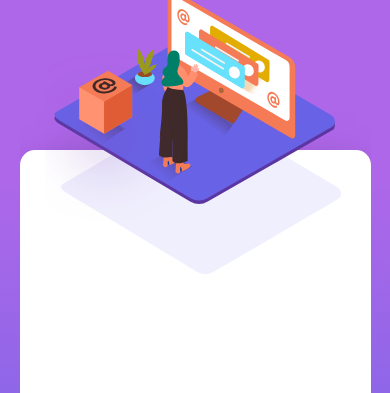
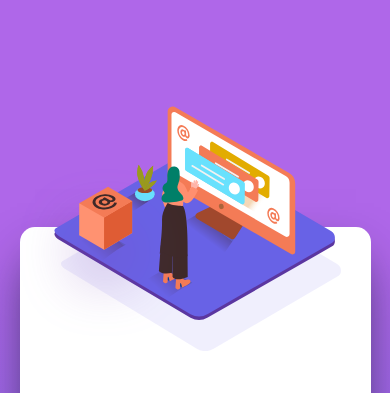
Before and after one commit to marwan-elgendy/FAQ-CARD, a plain HTML site: page index.html in a window 390 px wide. Shown: the top 393 px of the page. Drawn offline with Linux system fonts and the light colour scheme.

Commit message:
done without readme

```diff
--- a/index.html
+++ b/index.html
@@ -34,7 +34,7 @@
                           <input type="radio" id="rd2" name="rd">
                           <label class="tab-label" for="rd2">What is the maximum file upload size?</label>
                             <div class="tab-content">
-                                Lorem ipsum dolor, sit amet consectetur adipisicing elit. Nihil, aut.
+                                No more than 2GB. All files in your acconut must fit your allotted storage space.
                             </div>
                         </div>
                         <div class="tab">
--- a/scss/_accordion.scss
+++ b/scss/_accordion.scss
@@ -17,7 +17,7 @@ input {
     width: 90%;
     color: $very-grey-blue;
     overflow: hidden;
-    @include media("screen", "<=phone"){
+    @include media("screen", "<=tablet"){
 
       padding: 1em;
       padding-bottom: 0px;
--- a/scss/main.scss
+++ b/scss/main.scss
@@ -16,19 +16,20 @@ body{
     overflow: hidden;
     font-family: 'Kumbh Sans', sans-serif;
     font-size: 100%;
+    @include media("screen", "<=tablet"){
+        height: 150vh;
+        overflow-y: auto;
+    }
 
 }
 .container{
-    @include media("screen", "<=tablet"){
-        overflow-y: auto;
-    }
+
     .card{
         display: flex;
         flex-direction: row;
         flex-wrap: wrap;
         width: 65vw;
         background-color: #ffffff;
-        // background:white url(/images/bg-pattern-desktop.svg) no-repeat -250px -170px fixed;
         height: 70vh;
         border-radius: 15px;
         box-shadow: 0px 22px 50px -15px hsl(238, 29%, 16%);
@@ -39,41 +40,16 @@ body{
         }
         @include media("screen", "<=tablet"){
             flex-direction: column;
+            margin-top: 200px;
         }
         @include media("screen", "<=phone"){
-            margin-top: 200px;
+            margin-top: 100px;
+            height: 110vh;
         }
         &__image{
             flex: 3;
             @include media("screen", "<=tablet"){
                 flex: 1;
-            }
-        }
-        &__image:after{
-            order: 0;
-            content: "";
-            background: url(/images/bg-pattern-desktop.svg) no-repeat -250px -170px fixed;
-            width: 100%;
-            max-width: 200%;
-            height: 100vh;
-            position: absolute;
-            background-repeat: no-repeat;
-            left: -8.5%;
-            top: -10%;
-            z-index: 1;
-            clip: rect(7vh, auto, auto, 5.5vw);
-            @include media("screen","<=desktop"){
-                background: url(/images/bg-pattern-desktop.svg) no-repeat -450px -200px fixed;
-                clip: rect(8vh, auto, auto, 6.5vw);
-            }
-            @include media("screen", "<=phone"){
-                background: url(/images/bg-pattern-mobile.svg) no-repeat;
-                width: 80%;
-                background-size: contain;
-                position: absolute;
-                left: 41px;
-                top: 3px;
-                clip: auto;
             }
         }
         &__image img{
@@ -87,16 +63,58 @@ body{
             z-index: 2;
             clip: rect(auto, auto, auto, 5.5vw);
             @include media("screen", "<=desktop"){
-                width: 60%;
-                left: -8.2%;
+                width: 56%;
+                left: -7.2%;
                 clip: rect(auto, auto, auto, 6.5vw);
+            }
+            @include media("screen", "<=tablet"){
+                width: 75%;
+                left: 8%;
+                top: -27vw;
+                clip: auto;
             }
             @include media("screen", "<=phone"){
                 width: 90%;
                 left: 0;
-                top: -19vh;
+                top: -31vw;
             }
 
+        }
+        &__image:after{
+            order: 0;
+            content: "";
+            background: url(/images/bg-pattern-desktop.svg) no-repeat -454px -238px;
+            width: 100%;
+            max-width: 200%;
+            height: 100vh;
+            position: absolute;
+            background-repeat: no-repeat;
+            left: -8.5%;
+            top: -10%;
+            z-index: 1;
+            clip: rect(7vh, auto, auto, 5.5vw);
+            @include media("screen","<=desktop"){
+                background: url(/images/bg-pattern-desktop.svg) no-repeat -450px -200px ;
+                clip: rect(8vh, auto, auto, 6.5vw);
+            }
+            @include media("screen", "<=tablet"){
+                background: url(/images/bg-pattern-mobile.svg) no-repeat;
+                width: 68%;
+                background-size: contain;
+                position: absolute;
+                left: 14%;
+                top: -2%;
+                clip: auto;
+            }
+            @include media("screen", "<=phone"){
+                background: url(/images/bg-pattern-mobile.svg) no-repeat;
+                width: 80%;
+                background-size: contain;
+                position: absolute;
+                left: 41px;
+                top: 3px;
+                clip: auto;
+            }
         }
         &__box img{
             width: 19%;
@@ -120,16 +138,13 @@ body{
             order: 1;
             flex: 3;
             z-index: 2;
-            @include media ("screen", "<=phone") {
-                text-align: center;
-
-            }
             .data__header{
                 color: hsl(238, 29%, 16%);
                 font-size: 3vw;
                 margin-top: 7vh;
-                @include media("screen", "<=phone"){
-                    font-size: 5vh;
+                @include media("screen", "<=tablet"){
+                    font-size: 6vh;
+                    text-align: center;
                 }
             }
 
```
Also changed, not shown: css/main.css, 1 other file.
